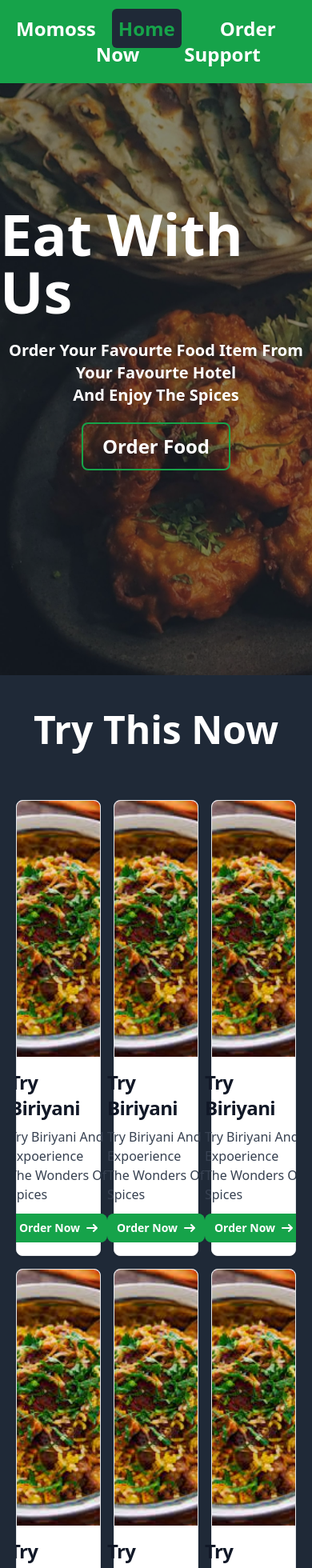
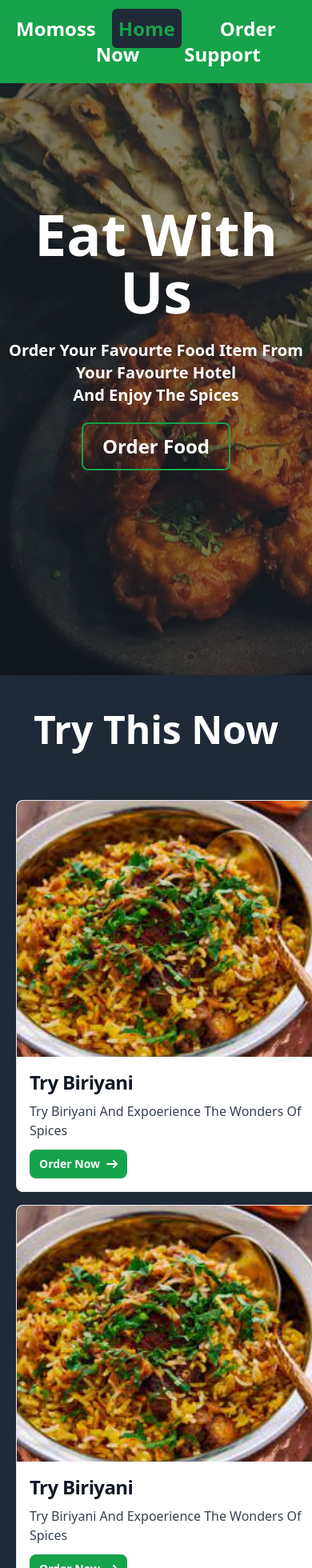
Before and after one commit to Droomiweb/momos, a Next.js app: page / in a window 390 px wide. Shown: the top 1960 px of the page at 80% size. Built offline with nearby package versions, Linux system fonts and the light colour scheme.

Commit message:
page.js completed

```diff
--- a/app/home/page.js
+++ b/app/home/page.js
@@ -37,7 +37,7 @@ export default function HomePage() {
                     >
                         <div className="flex flex-col justify-center items-center">
 
-                            <h1 className="font-extrabold text-7xl">Eat With Us</h1><br />
+                            <h1 className="font-extrabold text-7xl md:text-2xl text-center sm:text-xl">Eat With Us</h1><br />
                             <h1 className="capitalize font-extrabold text-center text-xl">Order your favourte food item from your favourte hotel
                                 <br />and enjoy the spices</h1>
                             <button className="text-2xl mt-5 font-bold  rounded-lg py-3 px-6 border-2 border-green-600 filter drop-shadow-2xl hover:bg-green-600 hover:text-gray-800 ease-in duration-200">Order Food</button>
@@ -55,14 +55,14 @@ export default function HomePage() {
                     transition: "all 0.9s cubic-bezier(0.17, 0.55, 0.55, 1) 0.5s"
                 }} className="flex  flex-col justify-center items-center mt-11 font-bold text-5xl capitalize"> Try This Now</h1>
 
-            <div id='container-all' className='capitalize overflow-hidden mt-16 m-5'>
+            <div id='container-all' className='container capitalize overflow-hidden mt-16 m-5'>
                 <div id="row1" ref={ref}
                     style={{
                         transform: isInView ? "none" : "translateX(-200px)",
                         opacity: isInView ? 1 : 0,
                         transition: "all 0.9s cubic-bezier(0.17, 0.55, 0.55, 1) 0.5s"
                     }}
-                    className='grid grid-cols-3 gap-4'
+                    className='grid sm:grid-cols-3  gap-4 grid-cols-1 '
                 >
 
                     <div class="flex flex-col items-center bg-white border border-gray-200 rounded-lg shadow md:flex-row md:max-w-xl hover:ring-green-600 dark:border-gray-700 dark:bg-gray-800 dark:hover:bg-gray-700">
@@ -116,7 +116,7 @@ export default function HomePage() {
                         opacity: isInView2 ? 1 : 0,
                         transition: "all 0.9s cubic-bezier(0.17, 0.55, 0.55, 1) 0.5s"
                     }}
-                    className='grid grid-cols-3 gap-4 mt-4'
+                    className='grid sm:grid-cols-3 grid-cols-1 gap-4 mt-4'
                 >
 
 
```
